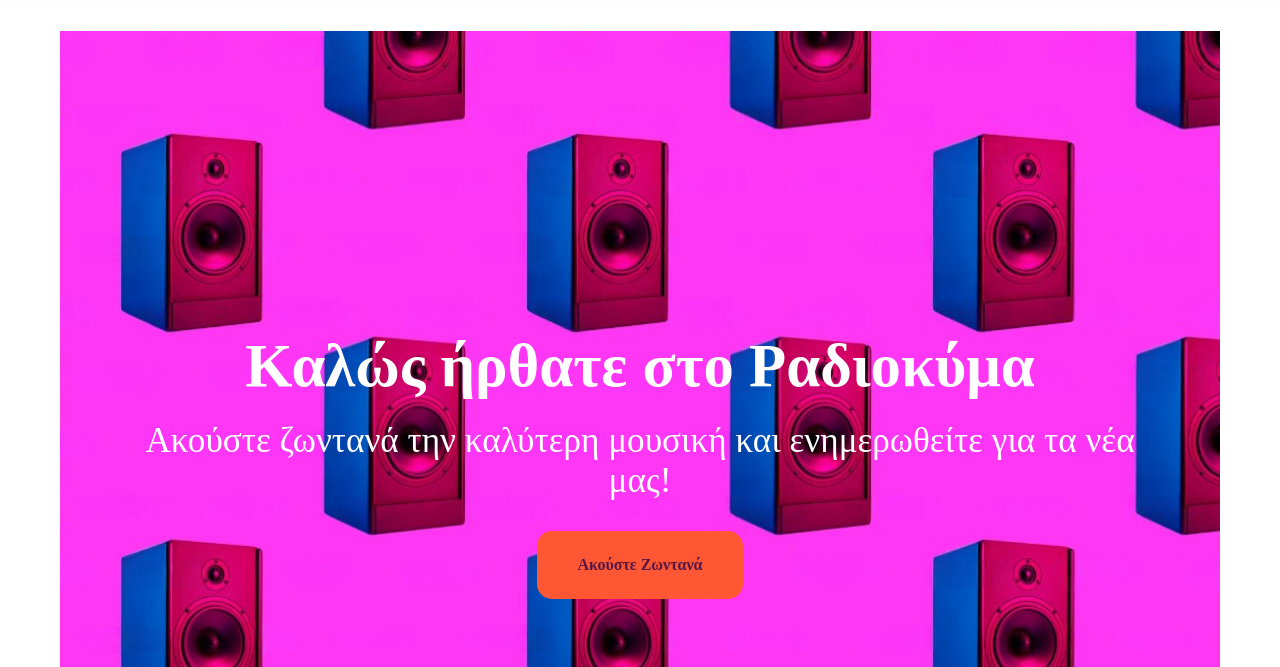
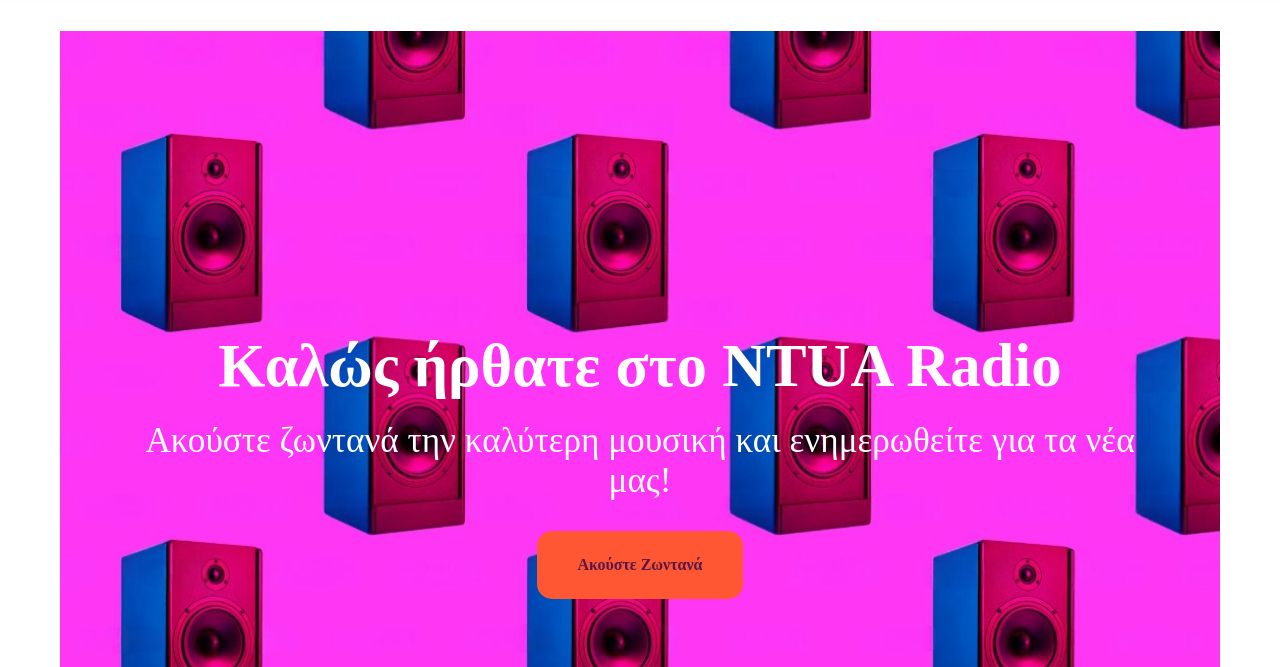
Before and after one commit to opetros7/radioKyma, a plain HTML site: page index.html in a window 1280 px wide. Shown: the part 133-800 px from the top of the page. Drawn offline with Linux system fonts and the light colour scheme.

Commit message:
Update index.html

```diff
--- a/index.html
+++ b/index.html
@@ -38,10 +38,11 @@
 </header>
 
 
+
   <!-- Κύριο περιεχόμενο (Hero Section) -->
   <main>
     <section class="hero-section">
-      <h1>Καλώς ήρθατε στο Ραδιοκύμα</h1>
+      <h1>Καλώς ήρθατε στο NTUA Radio</h1>
       <p>Ακούστε ζωντανά την καλύτερη μουσική και ενημερωθείτε για τα νέα μας!</p>
       <!-- Το κουμπί οδηγεί στη σελίδα live.html -->
       <a href="live.html" class="btn-primary">Ακούστε Ζωντανά</a>
@@ -68,6 +69,6 @@
 
 <p> ΡΑΔΙΟΚΥΜΑ &copy; 2025</p>
   </footer>
+  <script src="menu.js"></script>
 </body>
-<script src="menu.js"></script>
 </html>
```
Lines whose indentation alone changed are shown as unchanged.
